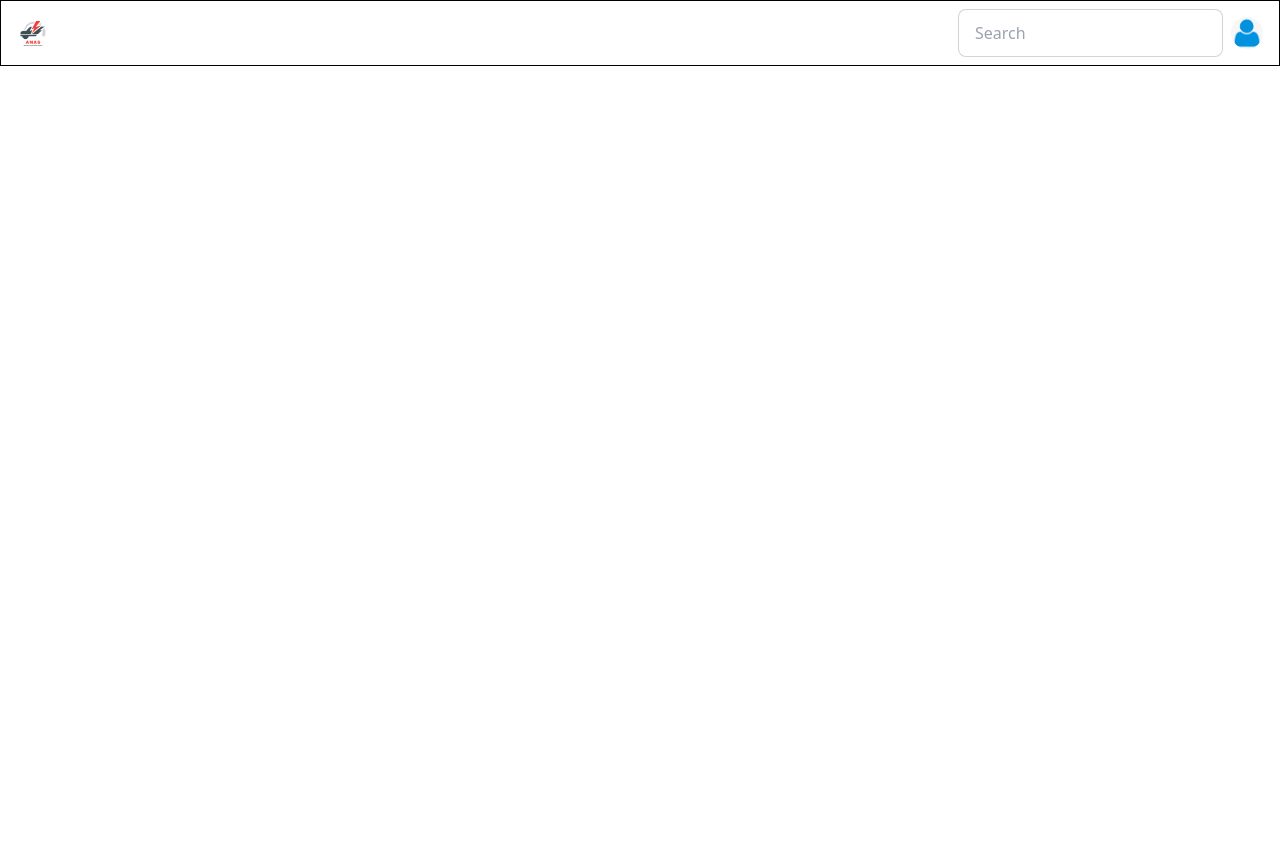
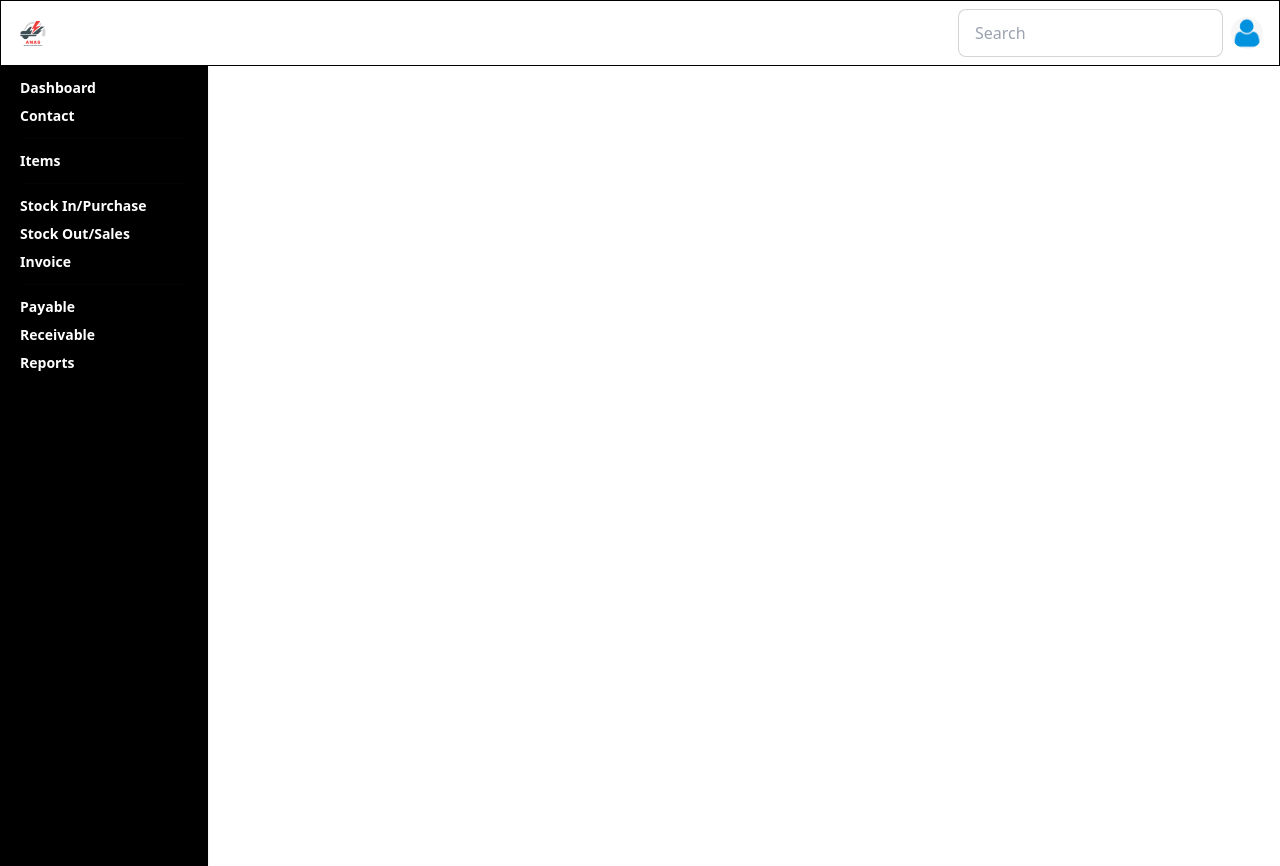
Before and after one commit to Tapos-Minmoy/softwareSolutionToAnasEnterprise, a React (Vite) app in the folder frontEnd/: page / in a window 1280 px wide. Before the commit the page ends 800 px from the top, so only its background shows below. Built offline with nearby package versions, Linux system fonts and the light colour scheme; no server answers; sample sign-in values are in the browser's storage.

Commit message:
small change on landing pg

```diff
--- a/frontEnd/src/components/Home/Home.jsx
+++ b/frontEnd/src/components/Home/Home.jsx
@@ -11,8 +11,8 @@ const Home = () => {
             <li></li>
             <li><a className="hover:text-orange-500">Items</a></li>
             <li></li>
-            <li><a className="hover:text-orange-500">Stock In</a></li>
-            <li><a className="hover:text-orange-500">Stock Out</a></li>
+            <li><a className="hover:text-orange-500">Stock In/Purchase </a></li>
+            <li><a className="hover:text-orange-500">Stock Out/Sales </a></li>
             <li><a className="hover:text-orange-500">Invoice</a></li>
             <li></li>
             <li><a className="hover:text-orange-500">Payable</a></li>
--- a/frontEnd/src/main.jsx
+++ b/frontEnd/src/main.jsx
@@ -22,6 +22,12 @@ const router = createBrowserRouter([
    path:'/',
    element:<Main></Main>,
    children:[
+    {
+      path: '/',
+      element: <ProtectedRoute>
+             <Home />
+          </ProtectedRoute>,
+    },
     {
       path:'/signUp',
       element:<UnProtectedRoute>
```
